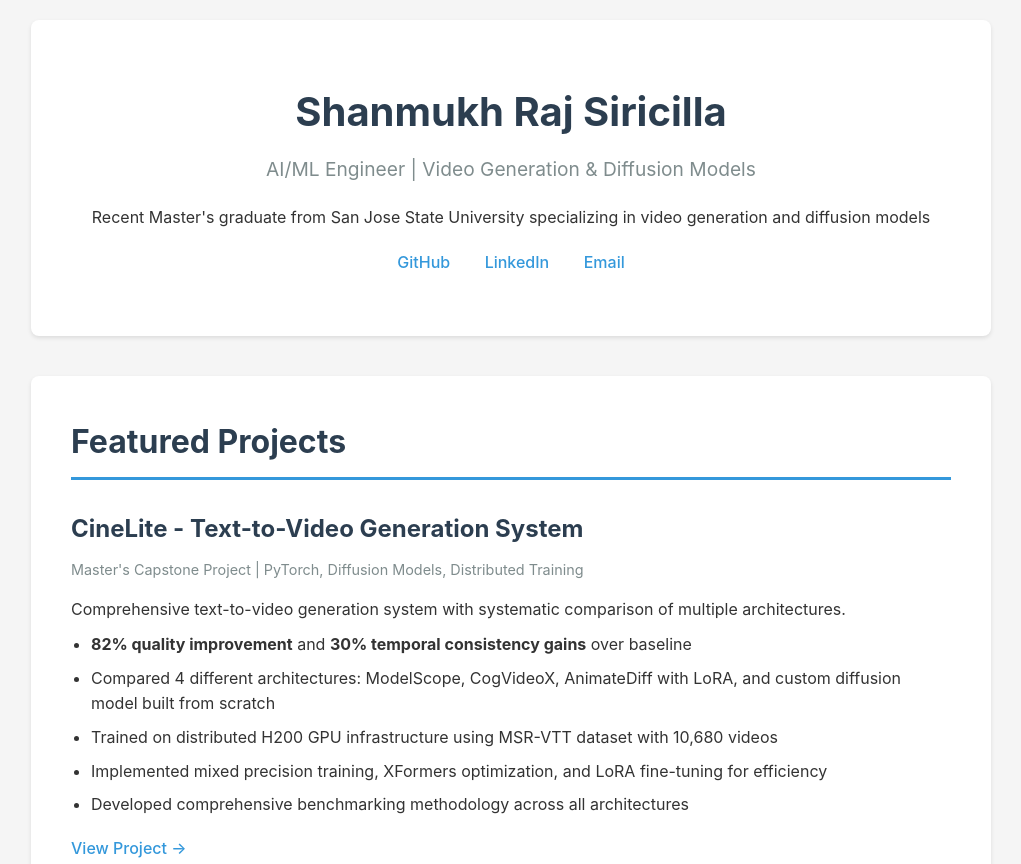
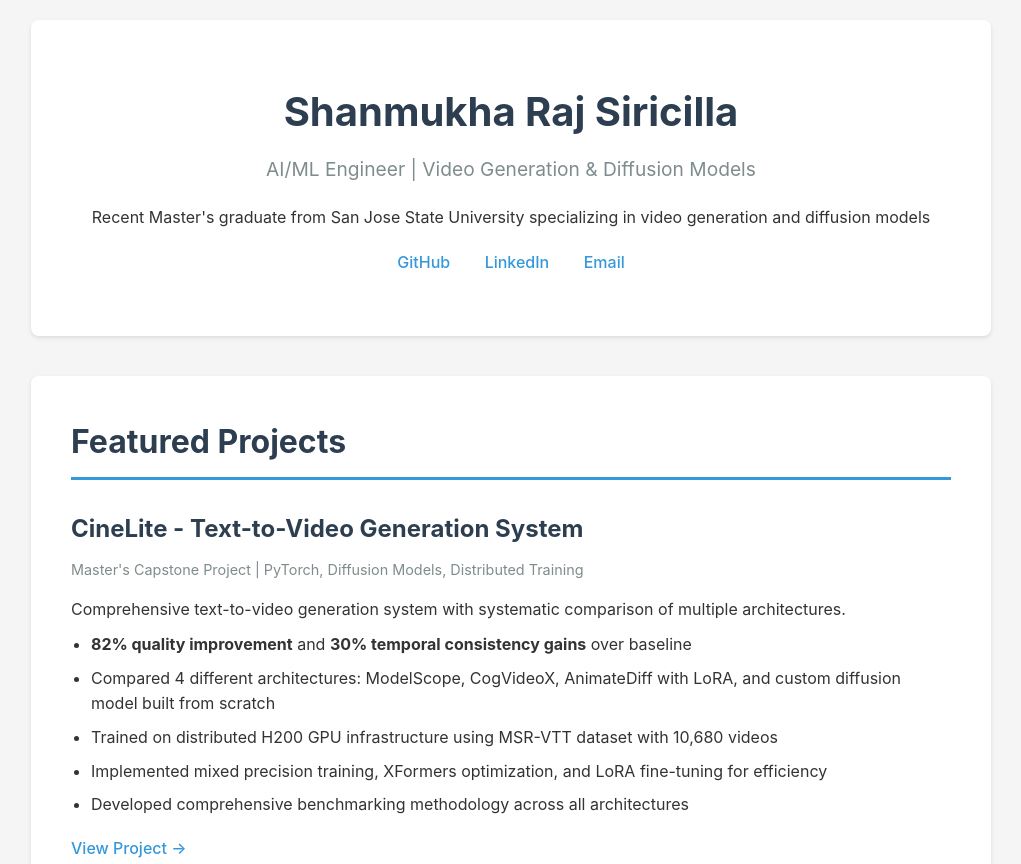
Before and after one commit to shanmukha009/portfolio, a plain HTML site: page index.html in a window 1280 px wide. Shown: the top 864 px of the page, without its empty margins (129-1150 px from the left). Drawn offline with Linux system fonts and the light colour scheme.

Commit message:
Correct name spelling in header

```diff
--- a/index.html
+++ b/index.html
@@ -158,7 +158,7 @@
 <body>
     <div class="container">
         <header>
-            <h1>Shanmukh Raj Siricilla</h1>
+            <h1>Shanmukha Raj Siricilla</h1>
             <p class="subtitle">AI/ML Engineer | Video Generation & Diffusion Models</p>
             <p>Recent Master's graduate from San Jose State University specializing in video generation and diffusion models</p>
             <div class="contact-links">
```
